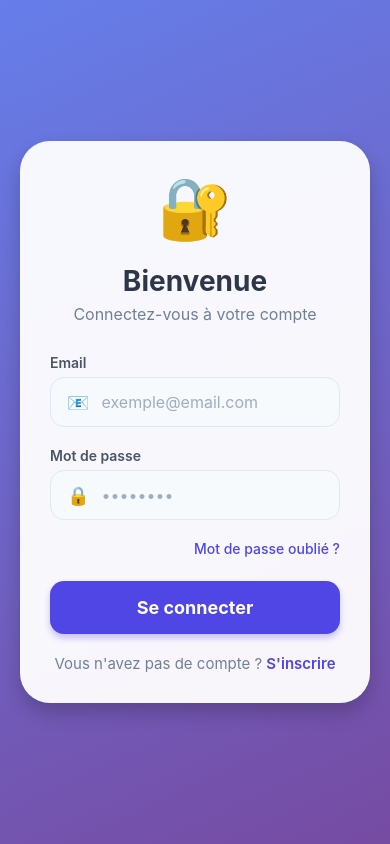
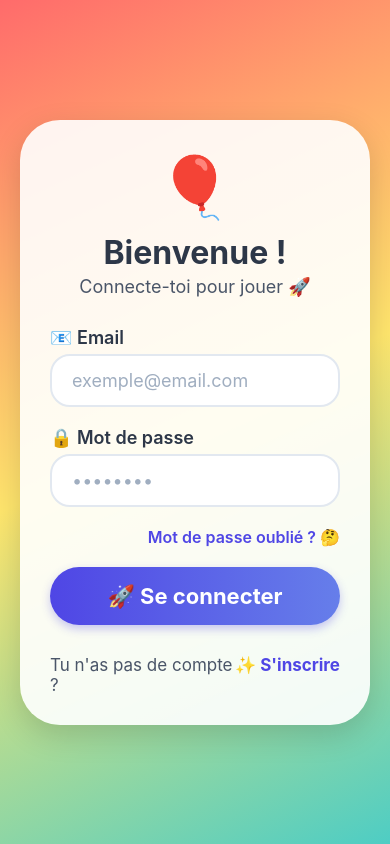
Before and after one commit to Tn-code/app, a React Native app: screen / in a window 390 px wide. Built offline with nearby package versions, Linux system fonts and the light colour scheme; no server answers.

Commit message:
🎨 Design login pour enfants (couleurs, émojis, ludique)

```diff
--- a/src/components/Auth/Login.js
+++ b/src/components/Auth/Login.js
@@ -9,6 +9,7 @@ import {
   KeyboardAvoidingView,
   Platform,
   ScrollView,
+  Image,
 } from 'react-native';
 import { LinearGradient } from 'expo-linear-gradient';
 import { auth } from '../../../firebase';
@@ -21,7 +22,7 @@ export default function Login({ onSwitchToSignup }) {
 
   const handleSignIn = async () => {
     if (!email || !password) {
-      Alert.alert('Erreur', 'Veuillez remplir tous les champs.');
+      Alert.alert('Oups !', 'Il faut remplir tous les champs 😅');
       return;
     }
     setLoading(true);
@@ -42,7 +43,7 @@ export default function Login({ onSwitchToSignup }) {
         default:
           message = error.message;
       }
-      Alert.alert('Erreur de connexion', message);
+      Alert.alert('Erreur', message);
     } finally {
       setLoading(false);
     }
@@ -50,13 +51,13 @@ export default function Login({ onSwitchToSignup }) {
 
   const handleForgotPassword = async () => {
     if (!email) {
-      Alert.alert('Erreur', 'Veuillez entrer votre email.');
+      Alert.alert('Oups !', 'Entre ton email pour réinitialiser 😊');
       return;
     }
     setLoading(true);
     try {
       await sendPasswordResetEmail(auth, email);
-      Alert.alert('Succès', 'Un email de réinitialisation a été envoyé.');
+      Alert.alert('Succès', 'Un email de réinitialisation a été envoyé ! 📧');
     } catch {
       Alert.alert('Erreur', 'Impossible d\'envoyer l\'email.');
     } finally {
@@ -70,23 +71,21 @@ export default function Login({ onSwitchToSignup }) {
       style={styles.container}
     >
       <LinearGradient
-        colors={['#667EEA', '#764BA2']}
+        colors={['#FF6B6B', '#FFE66D', '#4ECDC4']}
         start={{ x: 0, y: 0 }}
         end={{ x: 1, y: 1 }}
         style={styles.gradient}
       >
         <ScrollView contentContainerStyle={styles.scrollContainer}>
           <View style={styles.card}>
-            <View style={styles.iconContainer}>
-              <Text style={styles.icon}>🔐</Text>
+            <View style={styles.header}>
+              <Text style={styles.emoji}>🎈</Text>
+              <Text style={styles.title}>Bienvenue !</Text>
+              <Text style={styles.subtitle}>Connecte-toi pour jouer 🚀</Text>
             </View>
-            <Text style={styles.title}>Bienvenue</Text>
-            <Text style={styles.subtitle}>Connectez-vous à votre compte</Text>
 
             <View style={styles.inputContainer}>
-              <Text style={styles.inputLabel}>Email</Text>
-              <View style={styles.inputWrapper}>
-                <Text style={styles.inputIcon}>📧</Text>
+              <Text style={styles.inputLabel}>📧 Email</Text>
               <TextInput
                 style={styles.input}
                 placeholder="exemple@email.com"
@@ -98,12 +97,9 @@ export default function Login({ onSwitchToSignup }) {
                 autoComplete="email"
               />
             </View>
-            </View>
 
             <View style={styles.inputContainer}>
-              <Text style={styles.inputLabel}>Mot de passe</Text>
-              <View style={styles.inputWrapper}>
-                <Text style={styles.inputIcon}>🔒</Text>
+              <Text style={styles.inputLabel}>🔒 Mot de passe</Text>
               <TextInput
                 style={styles.input}
                 placeholder="••••••••"
@@ -114,14 +110,13 @@ export default function Login({ onSwitchToSignup }) {
                 autoComplete="password"
               />
             </View>
-            </View>
 
             <TouchableOpacity
               style={styles.forgotButton}
               onPress={handleForgotPassword}
               disabled={loading}
             >
-              <Text style={styles.forgotText}>Mot de passe oublié ?</Text>
+              <Text style={styles.forgotText}>Mot de passe oublié ? 🤔</Text>
             </TouchableOpacity>
 
             <TouchableOpacity
@@ -130,15 +125,22 @@ export default function Login({ onSwitchToSignup }) {
               disabled={loading}
               activeOpacity={0.8}
             >
+              <LinearGradient
+                colors={['#4F46E5', '#667EEA']}
+                style={styles.buttonGradient}
+                start={{ x: 0, y: 0 }}
+                end={{ x: 1, y: 0 }}
+              >
                 <Text style={styles.signInButtonText}>
-                {loading ? 'Connexion...' : 'Se connecter'}
+                  {loading ? '⏳ Connexion...' : '🚀 Se connecter'}
                 </Text>
+              </LinearGradient>
             </TouchableOpacity>
 
             <View style={styles.footer}>
-              <Text style={styles.footerText}>Vous n'avez pas de compte ? </Text>
+              <Text style={styles.footerText}>Tu n'as pas de compte ? </Text>
               <TouchableOpacity onPress={onSwitchToSignup} disabled={loading}>
-                <Text style={styles.footerLink}>S'inscrire</Text>
+                <Text style={styles.footerLink}>✨ S'inscrire</Text>
               </TouchableOpacity>
             </View>
           </View>
@@ -159,52 +161,77 @@ const styles = StyleSheet.create({
     paddingHorizontal: 20,
   },
   card: {
-    backgroundColor: 'rgba(255, 255, 255, 0.95)',
-    borderRadius: 30,
+    backgroundColor: 'rgba(255, 255, 255, 0.9)',
+    borderRadius: 40,
     padding: 30,
     width: '100%',
     maxWidth: 400,
-    // Utilisation de boxShadow pour web et shadow pour mobile
     ...Platform.select({
       web: {
-        boxShadow: '0 10px 20px rgba(0,0,0,0.2)',
+        boxShadow: '0 10px 30px rgba(0,0,0,0.15)',
       },
       default: {
         shadowColor: '#000',
         shadowOffset: { width: 0, height: 10 },
-        shadowOpacity: 0.2,
-        shadowRadius: 20,
+        shadowOpacity: 0.15,
+        shadowRadius: 30,
         elevation: 10,
       },
     }),
   },
-  iconContainer: { alignItems: 'center', marginBottom: 20 },
-  icon: { fontSize: 60 },
-  title: { fontSize: 28, fontWeight: '700', color: '#2D3748', textAlign: 'center', marginBottom: 6 },
-  subtitle: { fontSize: 16, color: '#718096', textAlign: 'center', marginBottom: 30 },
-  inputContainer: { marginBottom: 20 },
-  inputLabel: { fontSize: 14, fontWeight: '600', color: '#4A5568', marginBottom: 6 },
-  inputWrapper: {
-    flexDirection: 'row',
+  header: {
     alignItems: 'center',
-    backgroundColor: '#F7FAFC',
-    borderRadius: 14,
-    borderWidth: 1,
+    marginBottom: 30,
+  },
+  emoji: {
+    fontSize: 60,
+    marginBottom: 10,
+  },
+  title: {
+    fontSize: 32,
+    fontWeight: 'bold',
+    color: '#2D3748',
+  },
+  subtitle: {
+    fontSize: 18,
+    color: '#4A5568',
+    marginTop: 4,
+  },
+  inputContainer: {
+    marginBottom: 20,
+  },
+  inputLabel: {
+    fontSize: 18,
+    fontWeight: '600',
+    color: '#2D3748',
+    marginBottom: 6,
+  },
+  input: {
+    backgroundColor: '#FFFFFF',
+    borderRadius: 20,
+    paddingVertical: 14,
+    paddingHorizontal: 20,
+    fontSize: 18,
+    borderWidth: 2,
     borderColor: '#E2E8F0',
-    paddingHorizontal: 16,
+    color: '#2D3748',
   },
-  inputIcon: { fontSize: 18, marginRight: 12, color: '#A0AEC0' },
-  input: { flex: 1, paddingVertical: 14, fontSize: 16, color: '#2D3748' },
-  forgotButton: { alignSelf: 'flex-end', marginBottom: 24 },
-  forgotText: { color: '#4F46E5', fontSize: 14, fontWeight: '500' },
+  forgotButton: {
+    alignSelf: 'flex-end',
+    marginBottom: 20,
+  },
+  forgotText: {
+    color: '#4F46E5',
+    fontSize: 16,
+    fontWeight: '600',
+  },
   signInButton: {
-    backgroundColor: '#4F46E5',
-    borderRadius: 14,
-    paddingVertical: 16,
-    alignItems: 'center',
+    borderRadius: 30,
+    overflow: 'hidden',
+    marginBottom: 20,
     ...Platform.select({
       web: {
-        boxShadow: '0 4px 6px rgba(79,70,229,0.3)',
+        boxShadow: '0 4px 10px rgba(79,70,229,0.3)',
       },
       default: {
         shadowColor: '#4F46E5',
@@ -215,9 +242,30 @@ const styles = StyleSheet.create({
       },
     }),
   },
-  buttonDisabled: { opacity: 0.7 },
-  signInButtonText: { color: '#FFFFFF', fontSize: 18, fontWeight: 'bold' },
-  footer: { flexDirection: 'row', justifyContent: 'center', marginTop: 20 },
-  footerText: { color: '#718096', fontSize: 15 },
-  footerLink: { color: '#4F46E5', fontSize: 15, fontWeight: '600' },
+  buttonGradient: {
+    paddingVertical: 16,
+    alignItems: 'center',
+  },
+  buttonDisabled: {
+    opacity: 0.7,
+  },
+  signInButtonText: {
+    color: '#FFFFFF',
+    fontSize: 22,
+    fontWeight: 'bold',
+  },
+  footer: {
+    flexDirection: 'row',
+    justifyContent: 'center',
+    marginTop: 10,
+  },
+  footerText: {
+    fontSize: 17,
+    color: '#4A5568',
+  },
+  footerLink: {
+    fontSize: 17,
+    fontWeight: 'bold',
+    color: '#4F46E5',
+  },
 });
```
Lines whose indentation alone changed are shown as unchanged.
